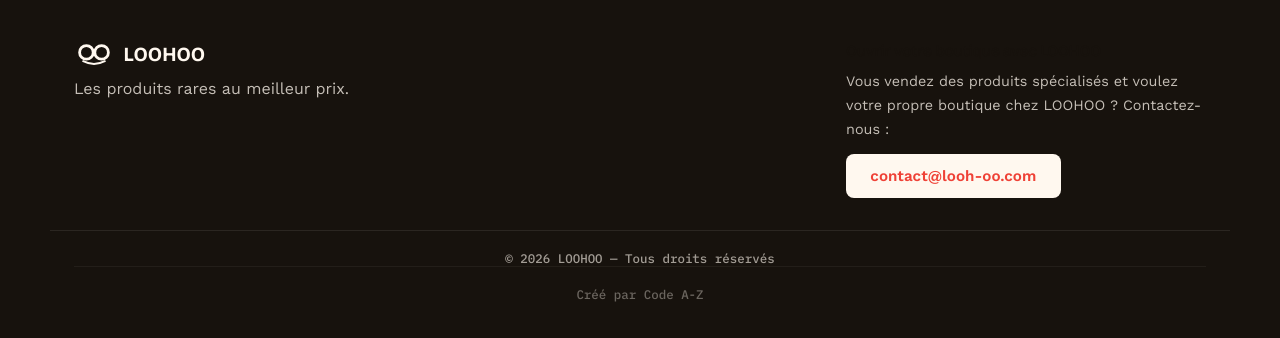
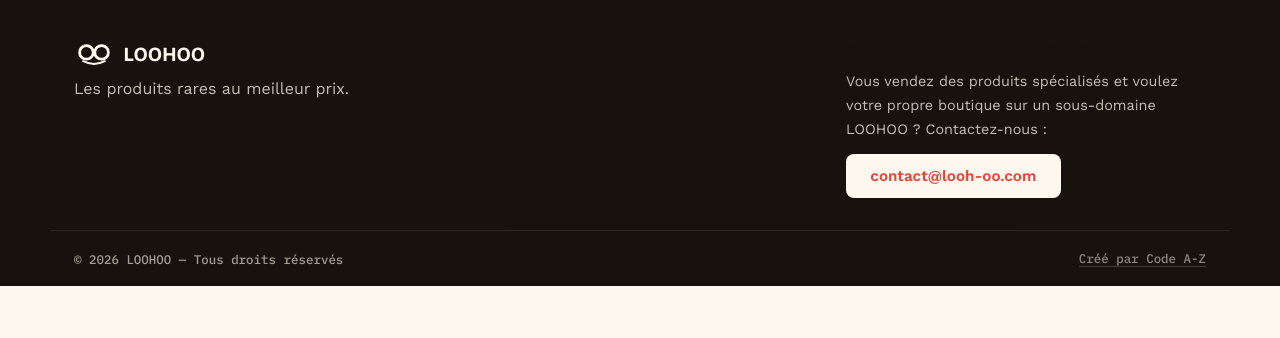
Before and after one commit to Agnissanv/loohoo, a React (Vite) app: page / in a window 1280 px wide. Shown: the part 2395-2733 px from the top of the page. After the commit the page ends 2681 px from the top, so only its background shows below. Built offline with nearby package versions, Linux system fonts and the light colour scheme; no server answers; the database is empty.

Commit message:
Update Footer.jsx

```diff
--- a/src/components/Footer.jsx
+++ b/src/components/Footer.jsx
@@ -20,8 +20,8 @@ export default function Footer() {
           <div style={styles.contact}>
             <h4 style={styles.titreColonne}>Ouvrir votre boutique avec LOOHOO</h4>
             <p style={styles.texte}>
-              Vous vendez des produits spécialisés et voulez votre propre boutique chez
-              LOOHOO ? Contactez-nous :
+              Vous vendez des produits spécialisés et voulez votre propre boutique sur un
+              sous-domaine LOOHOO ? Contactez-nous :
             </p>
             {/* TODO : remplacer par la vraie adresse e-mail / numéro de contact LOOHOO */}
             <a href="mailto:contact@looh-oo.com" className="btn btn-clair" style={{ marginTop: '0.8rem' }}>
@@ -31,12 +31,16 @@ export default function Footer() {
         </div>
 
         <div className="container" style={styles.copyright}>
-          © {new Date().getFullYear()} LOOHOO — Tous droits réservés
-            <div className="container" style={styles.copyright}>
-              Créé par <a href="https://www.agnissanisaac.com/" target="_blank" rel="noopener noreferrer">Code A-Z</a>
-          </div>
+          <span>© {new Date().getFullYear()} LOOHOO — Tous droits réservés</span>
+          <a
+            href="https://www.agnissanisaac.com/"
+            target="_blank"
+            rel="noreferrer"
+            style={styles.credit}
+          >
+            Créé par Code A-Z
+          </a>
         </div>
-
       </div>
     </footer>
   );
@@ -53,6 +57,10 @@ const styles = {
   texte: { opacity: 0.75, fontSize: '0.9rem', margin: 0 },
   copyright: {
     borderTop: '1px solid rgba(255,248,239,0.15)', padding: '1.2rem 1.5rem',
-    fontSize: '0.78rem', opacity: 0.6, textAlign: 'center', fontFamily: 'var(--police-etiquette)',
+    display: 'flex', alignItems: 'center', justifyContent: 'space-between', gap: '1rem', flexWrap: 'wrap',
+    fontSize: '0.78rem', opacity: 0.6, fontFamily: 'var(--police-etiquette)',
+  },
+  credit: {
+    color: 'inherit', opacity: 0.85, textDecoration: 'none', borderBottom: '1px solid rgba(255,248,239,0.35)',
   },
 };
```
